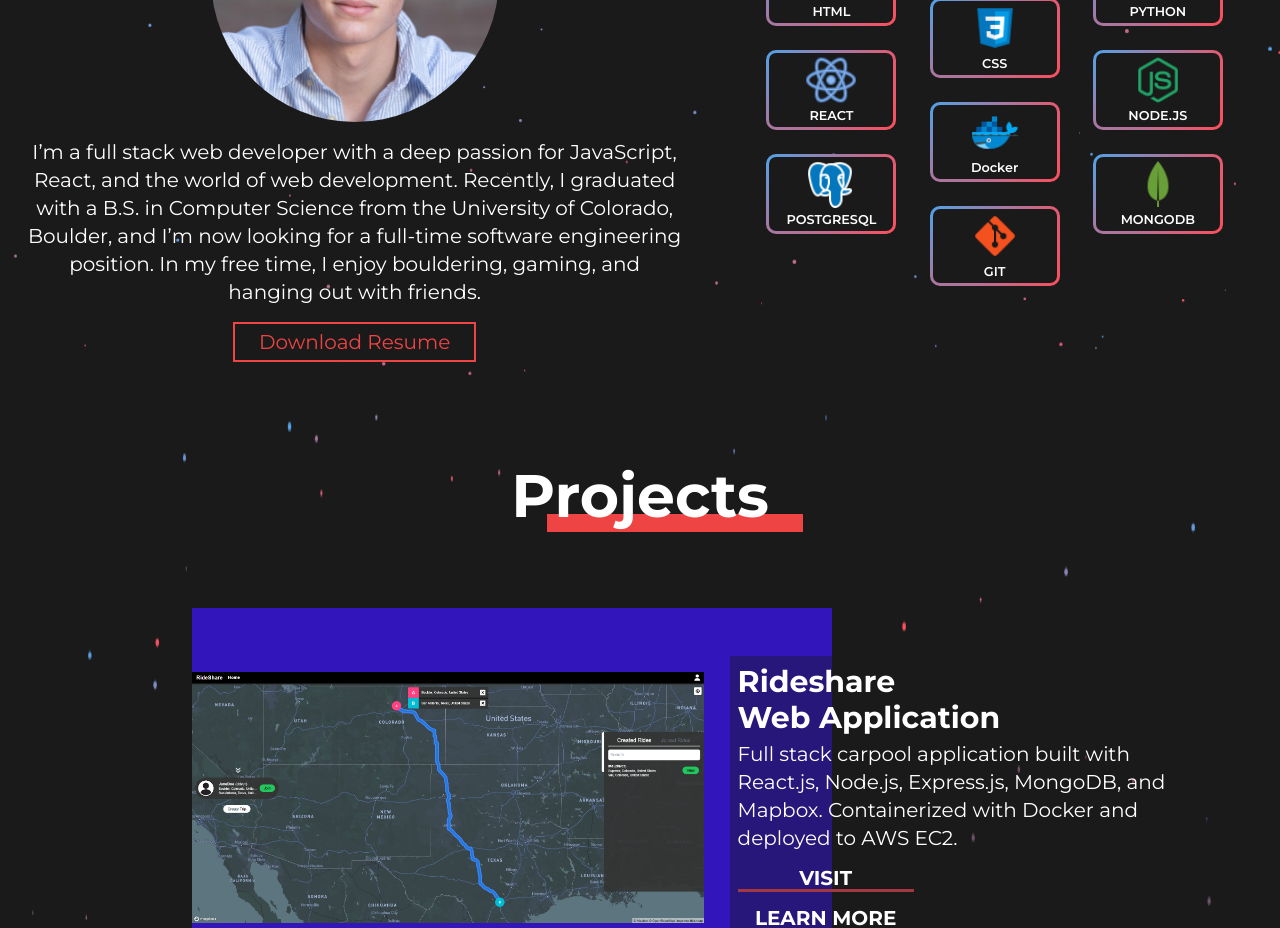
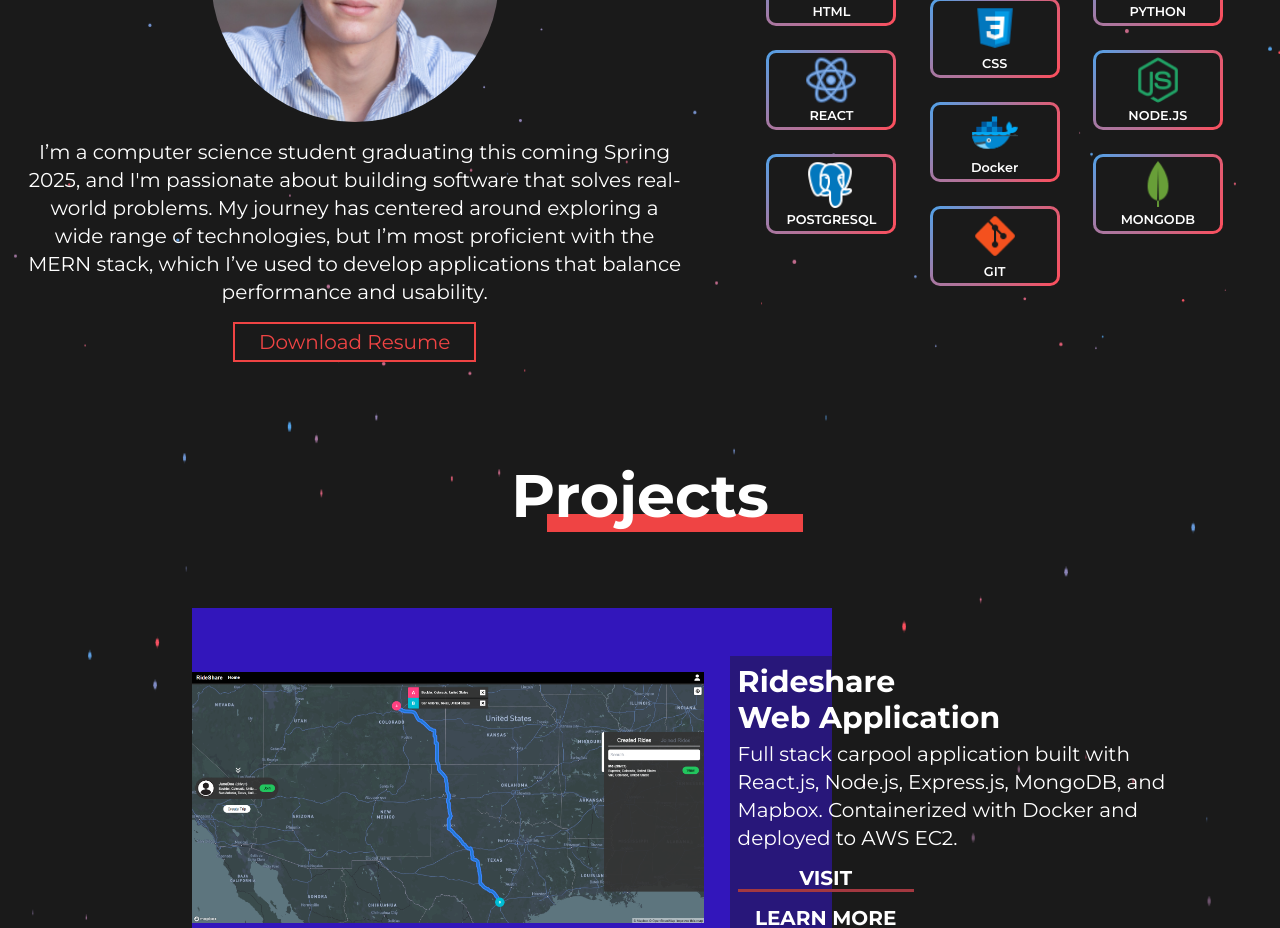
Before and after one commit to jeremySchur/portfolio, a React (Vite) app: page / in a window 1280 px wide. Shown: the part 1300-2228 px from the top of the page. Built offline with nearby package versions, Linux system fonts and the light colour scheme.

Commit message:
update to about me

```diff
--- a/src/pages/About.tsx
+++ b/src/pages/About.tsx
@@ -13,9 +13,9 @@ export default function About() {
                 <div className="flex flex-col items-center mt-4 p-6 md:w-5/6">
                     <img src="./images/profile_picture.jpg" alt="Jeremy" className="profile_picture"/>
                     <p className="text-sm md:text-base lg:text-xl mt-4 text-center 2xl:w-2/3">
-                        I’m a full stack web developer with a deep passion for JavaScript, React, and the world of web development.
-                        Recently, I graduated with a B.S. in Computer Science from the University of Colorado, Boulder, and I’m now looking for a full-time software engineering position.
-                        In my free time, I enjoy bouldering, gaming, and hanging out with friends.
+                        I’m a computer science student graduating this coming Spring 2025, and I'm passionate about building software that solves real-world problems.
+                        My journey has centered around exploring a wide range of technologies, but I’m most proficient with the MERN stack,
+                        which I’ve used to develop applications that balance performance and usability.
                     </p>
                     <a href="./files/Jeremy_Resume.pdf" tabIndex={-1} download>
                         <button className="mt-4 px-6 py-1 border-2 border-red-500 text-red-500 text-sm md:text-base lg:text-xl hover:scale-95 focus:outline-none focus:scale-95">
```
